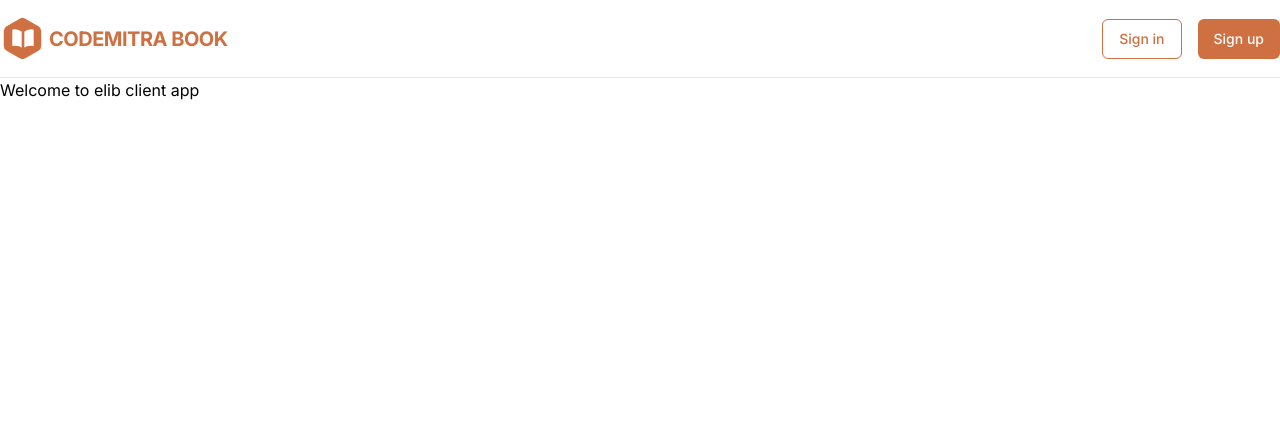
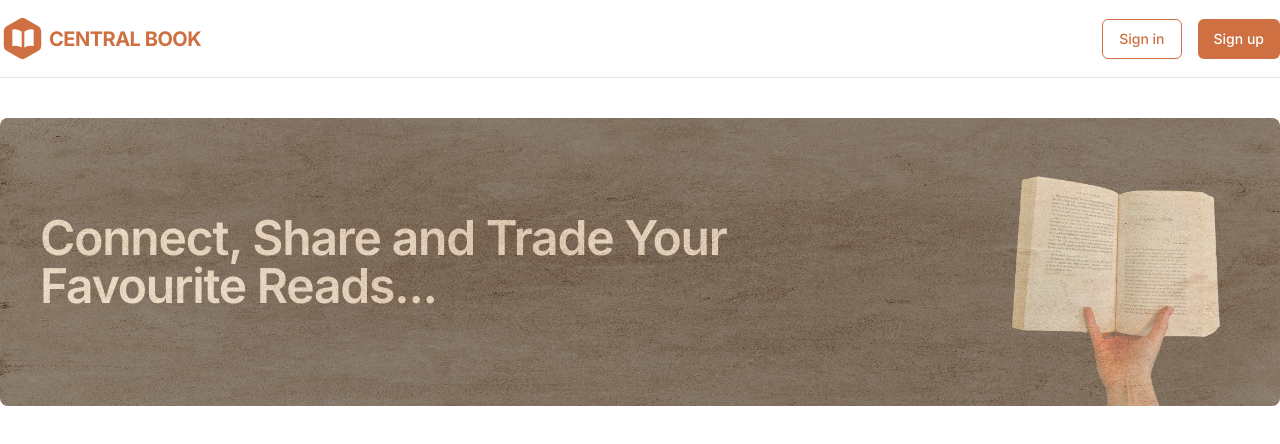
Before and after one commit to krishmungase/elib-client-app, a Next.js app: page / in a window 1280 px wide. Shown: the top 444 px of the page. Built offline with nearby package versions, Linux system fonts and the light colour scheme.

Commit message:
added banner

```diff
--- a/src/app/page.tsx
+++ b/src/app/page.tsx
@@ -1,7 +1,8 @@
+import Banner from "@/components/Banner";
 import Image from "next/image";
 
 export default function Home() {
   return (
-    <div>Welcome to elib client app</div>
+    <Banner/>
   );
 }
--- /dev/null
+++ b/src/components/Banner.tsx
@@ -0,0 +1,35 @@
+import Image from "next/image";
+import React from "react";
+
+const Banner = () => {
+  return (
+    <div className="mx-auto max-w-7xl py-10">
+      <div className="relative">
+        <Image
+          src="/paper-bg.jpg"
+          alt="billboard"
+          className="h-72 w-full rounded-lg"
+          height={0}
+          width={0}
+          sizes="100vw"
+        />
+        <div className="absolute inset-0 h-full w-full rounded-lg bg-gray-950 opacity-40">
+          <Image
+            src={'/book.png'}
+            alt="billboard"
+            className="absolute bottom-0 right-5"
+            height={0}
+            width={0}
+            sizes="100vw"
+            style={{ width: 'auto', height: '18rem' }}
+          />
+          <h3
+            className="absolute left-10 top-1/2 w-full max-w-3xl -translate-y-1/2 text-5xl font-semibold tracking-tight text-white"
+          >Connect, Share and Trade Your Favourite Reads...</h3>
+        </div>
+      </div>
+    </div>
+  );
+};
+
+export default Banner;
--- a/src/components/Navbar.tsx
+++ b/src/components/Navbar.tsx
@@ -13,7 +13,7 @@
                                 <BookIcon />
                             </div>
                             <span className="text-xl font-bold uppercase tracking-tight text-primary-500">
-                                CodeMitra Book
+                                Central Book
                             </span>
                         </div>
                     </Link>
```
Also changed, not shown: public/book.png (added), public/paper-bg.jpg (added).
